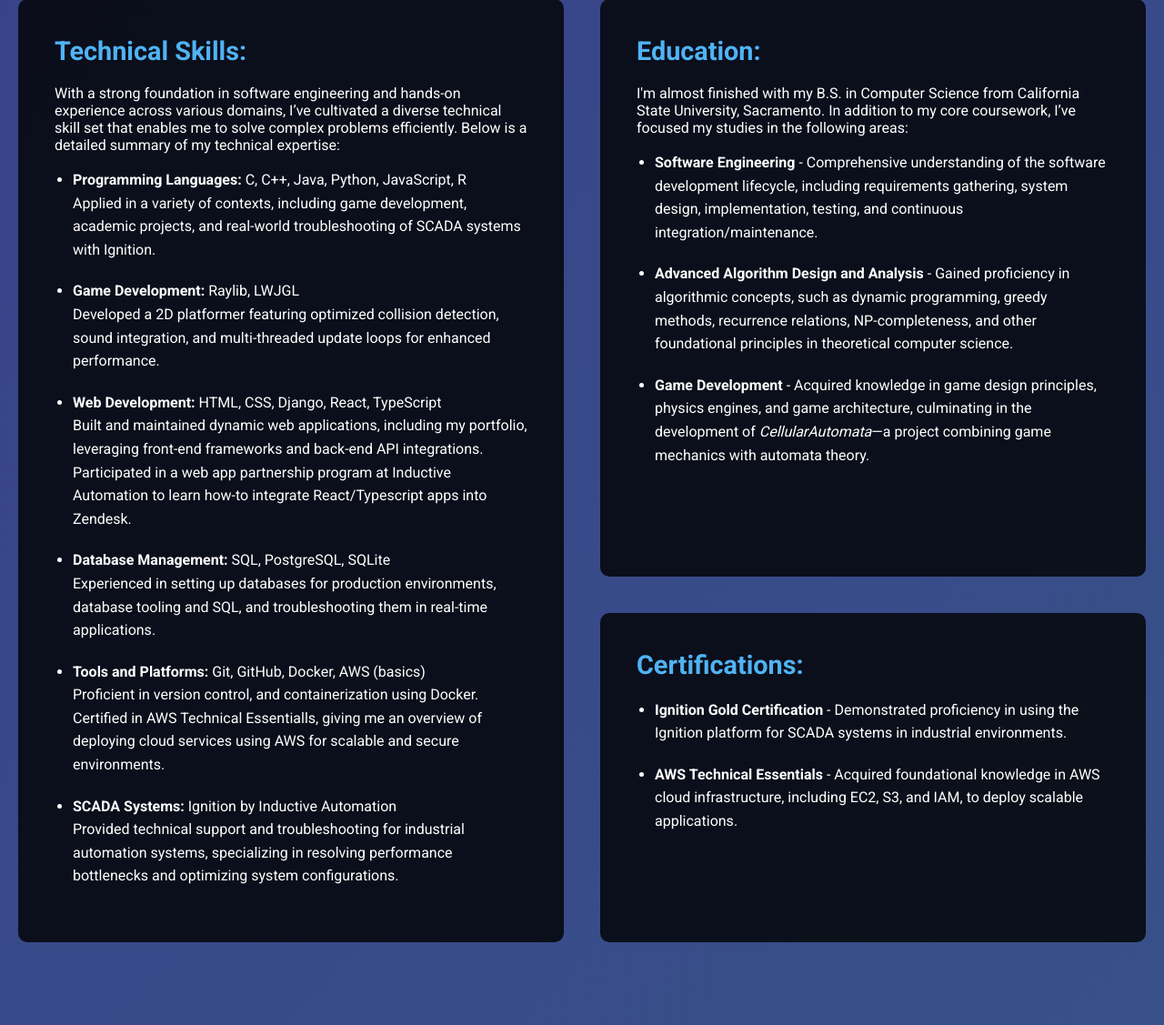
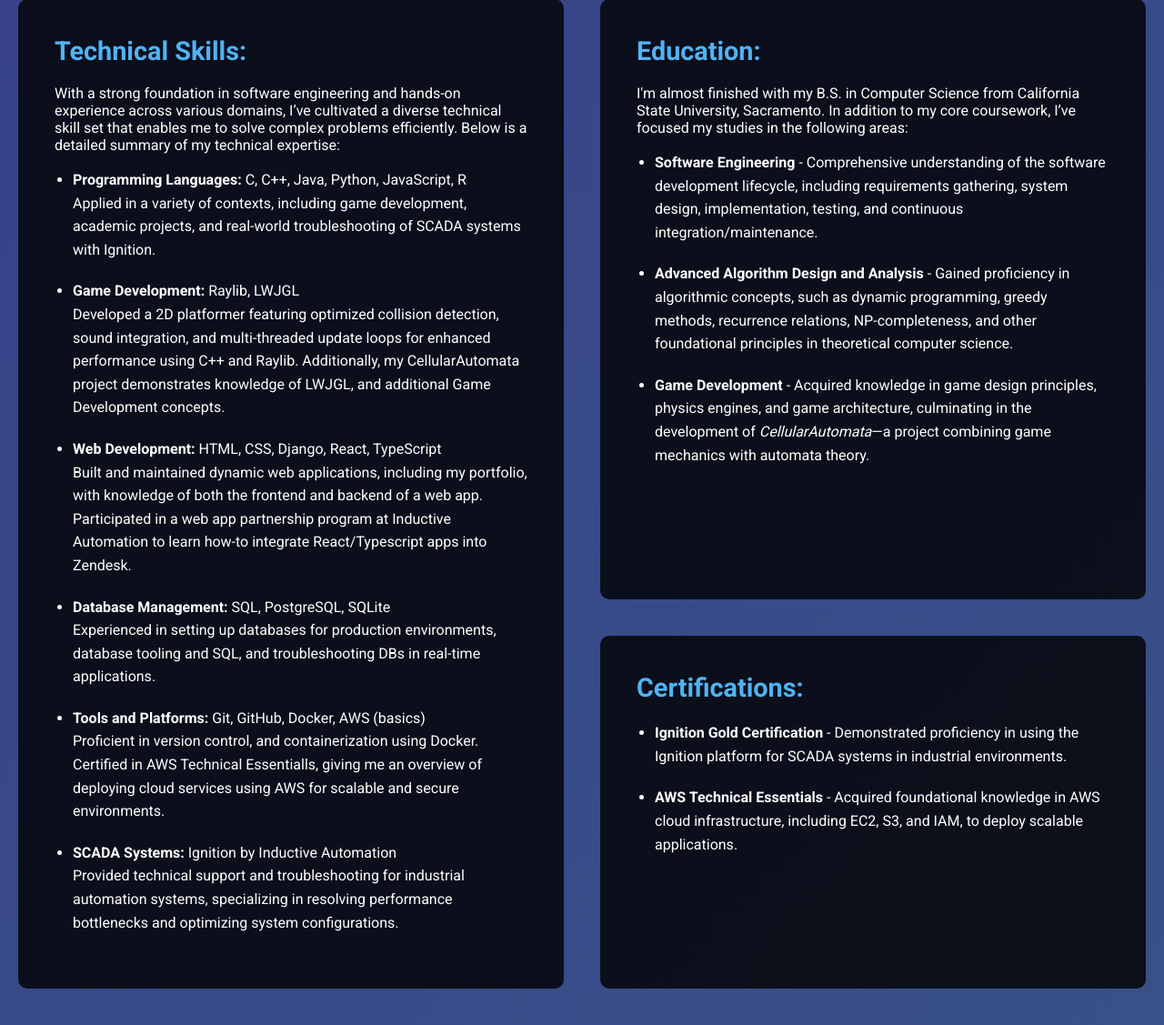
Before and after one commit to BenEklundCS/portfolio-site, a Django app: template portfolio_site/templates/skills.html in a window 1280 px wide. Shown: the part 151-1278 px from the top of the page at 91% size. Run offline with Django 3.2, Linux system fonts and the light colour scheme; the template is opened without the code that fills it, so the values that code supplies are empty.

Commit message:
skills update

```diff
--- a/portfolio_site/templates/skills.html
+++ b/portfolio_site/templates/skills.html
@@ -19,11 +19,11 @@
         <ul>
             <li><strong>Programming Languages:</strong> C, C++, Java, Python, JavaScript, R<br> Applied in a variety of contexts, including game development, academic projects, and real-world troubleshooting of SCADA systems with Ignition.</li>
 
-            <li><strong>Game Development:</strong> Raylib, LWJGL<br> Developed a 2D platformer featuring optimized collision detection, sound integration, and multi-threaded update loops for enhanced performance.</li>
+            <li><strong>Game Development:</strong> Raylib, LWJGL<br> Developed a 2D platformer featuring optimized collision detection, sound integration, and multi-threaded update loops for enhanced performance using C++ and Raylib. Additionally, my CellularAutomata project demonstrates knowledge of LWJGL, and additional Game Development concepts.</li>
 
-            <li><strong>Web Development:</strong> HTML, CSS, Django, React, TypeScript<br> Built and maintained dynamic web applications, including my portfolio, leveraging front-end frameworks and back-end API integrations. Participated in a web app partnership program at Inductive Automation to learn how-to integrate React/Typescript apps into Zendesk.</li>
+            <li><strong>Web Development:</strong> HTML, CSS, Django, React, TypeScript<br> Built and maintained dynamic web applications, including my portfolio, with knowledge of both the frontend and backend of a web app. Participated in a web app partnership program at Inductive Automation to learn how-to integrate React/Typescript apps into Zendesk.</li>
 
-            <li><strong>Database Management:</strong> SQL, PostgreSQL, SQLite<br> Experienced in setting up databases for production environments, database tooling and SQL, and troubleshooting them in real-time applications.</li>
+            <li><strong>Database Management:</strong> SQL, PostgreSQL, SQLite<br> Experienced in setting up databases for production environments, database tooling and SQL, and troubleshooting DBs in real-time applications.</li>
 
             <li><strong>Tools and Platforms:</strong> Git, GitHub, Docker, AWS (basics)<br> Proficient in version control, and containerization using Docker. Certified in AWS Technical Essentialls, giving me an overview of deploying cloud services using AWS for scalable and secure environments.</li>
 
```
